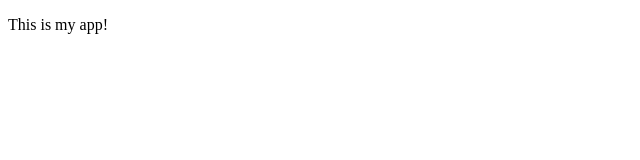
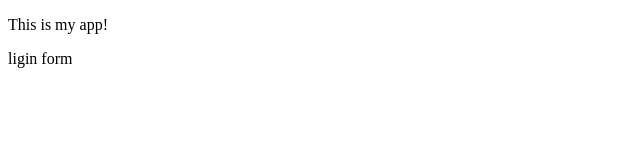
Before and after one commit to tagehisdal/myapp, a plain HTML site: page index.html in a window 1280 px wide. Shown: the full height of the page, 0-640 px from the left. Drawn offline with Linux system fonts and the light colour scheme.

Commit message:
another change

```diff
--- a/index.html
+++ b/index.html
@@ -6,5 +6,6 @@
 </head>
 <body>
 	<p>This is my app!</p>
+	ligin form
 </body>
 </html>
```
Also changed, not shown: login.html (added, +1 -0 lines).
